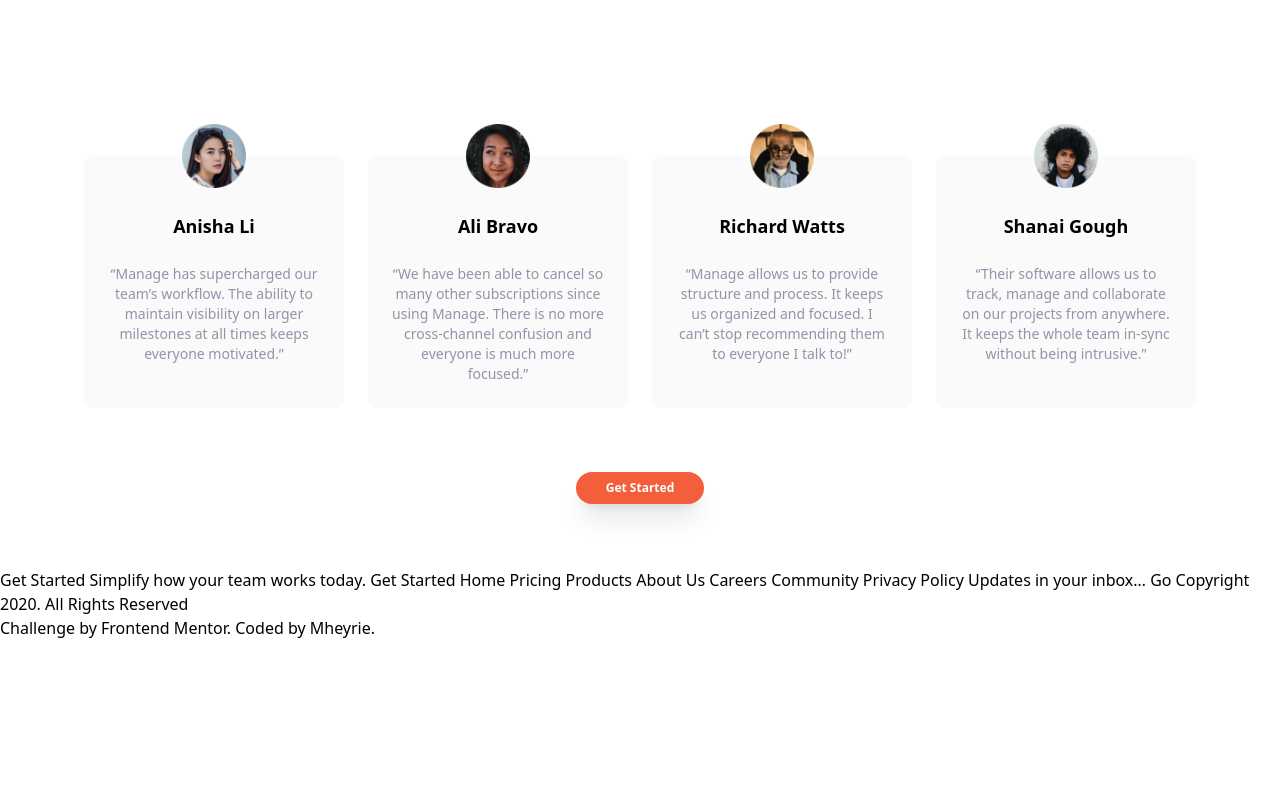
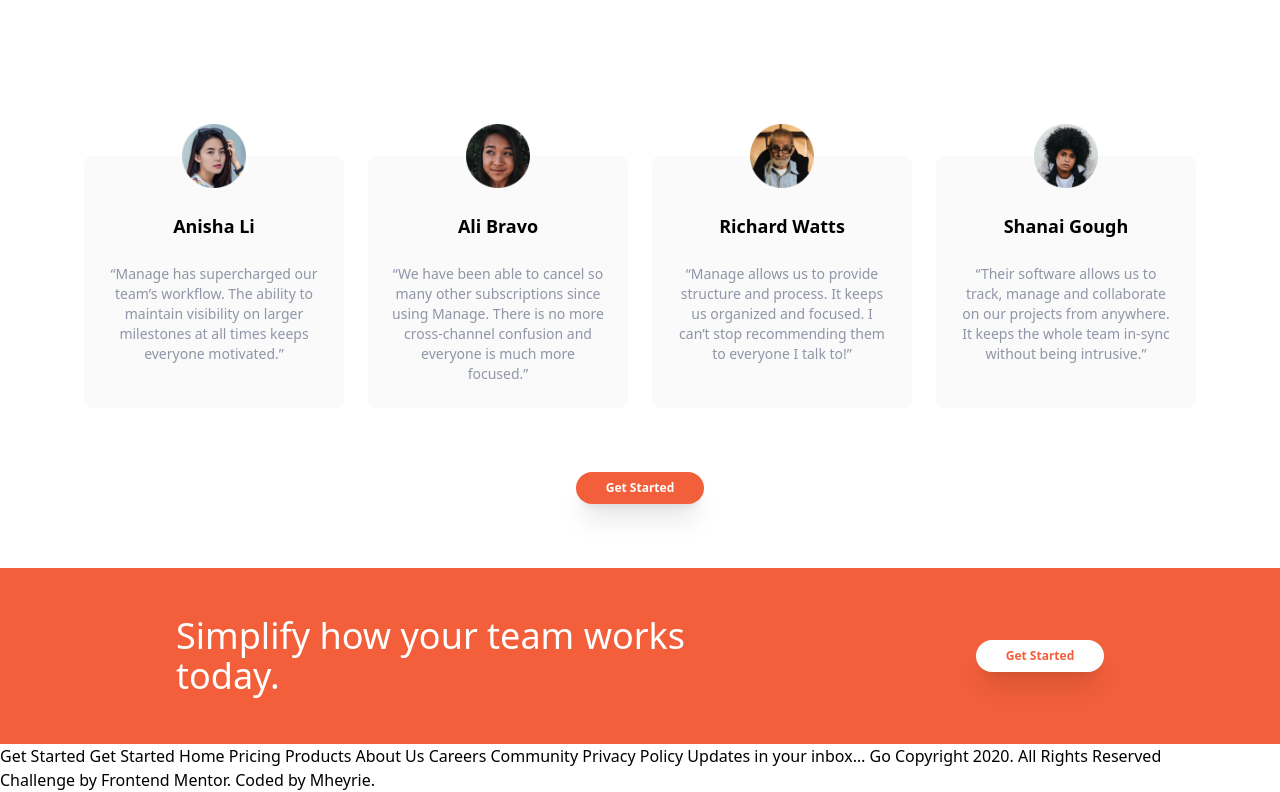
Before and after one commit to mheyrie/manage-landing-page-master, a website: page index.html in a window 1280 px wide. Shown: the part 1288-2080 px from the top of the page. Before the commit the page ends 1928 px from the top, so only its background shows below. Drawn offline with Linux system fonts and the light colour scheme.

Commit message:
Fourth Section Styling in Progress

```diff
--- a/index.html
+++ b/index.html
@@ -202,6 +202,18 @@
         </div>
       </div>
     </section>
+    <!-- Fourth Section -->
+    <section id="section-four" class="bg-brightRed">
+      <!-- Container -->
+      <div class="container flex flex-col items-center justify-between px-6 py-24 mx-auto space-y-12 md:py-12 md:flex-row md:space-y-0">
+        <h2 class="text-5xl fomt-bold leading-tight textcenter text-white md:text-4xl md:max-w-xl md:text-left">
+          Simplify how your team works today.
+        </h2>
+        <button class="rounded-full bg-white p-2 px-4 text-brightRed hover:opacity-90 text-xs font-bold w-32 shadow-xl">
+          Get Started
+        </button>
+      </div>
+    </section>
   </main>
 
 
@@ -211,7 +223,7 @@
 
   Get Started
 
-  Simplify how your team works today.
+
   Get Started
 
   Home
```
Also changed, not shown: css/main.css.
